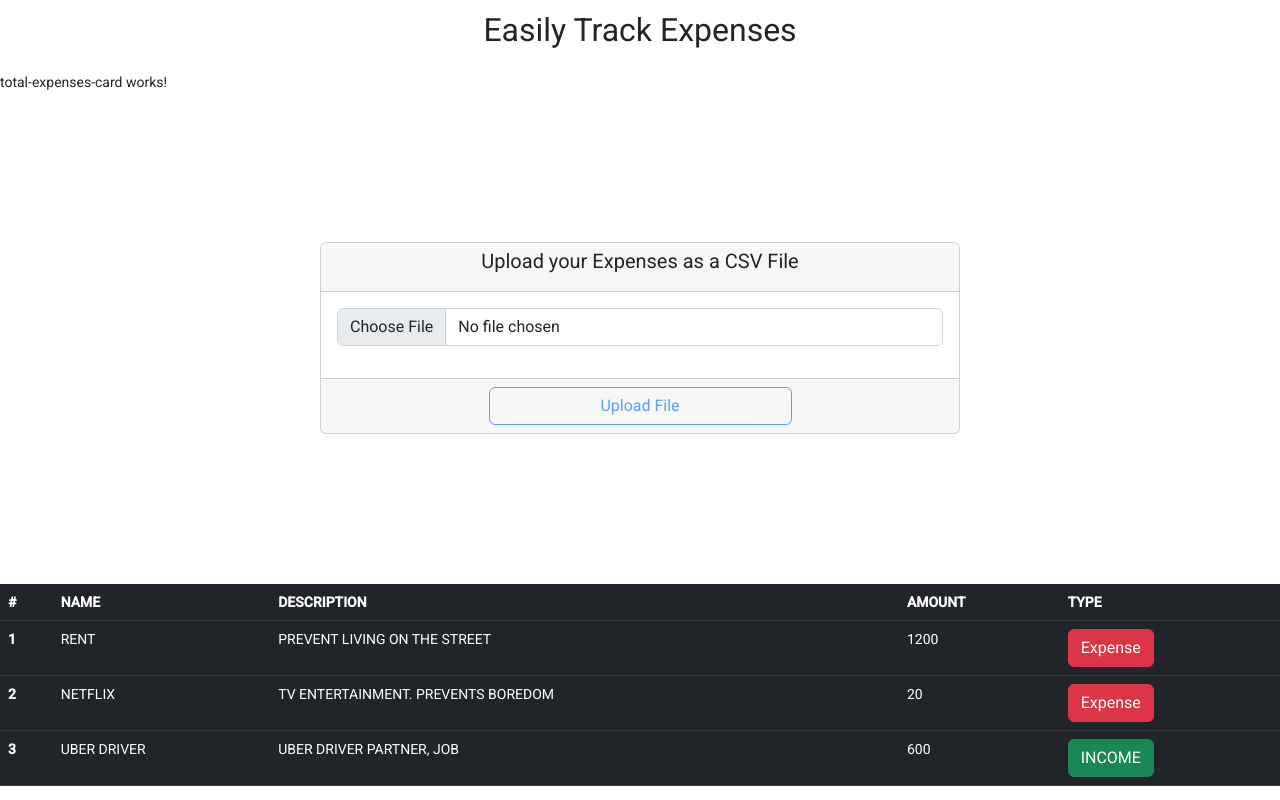
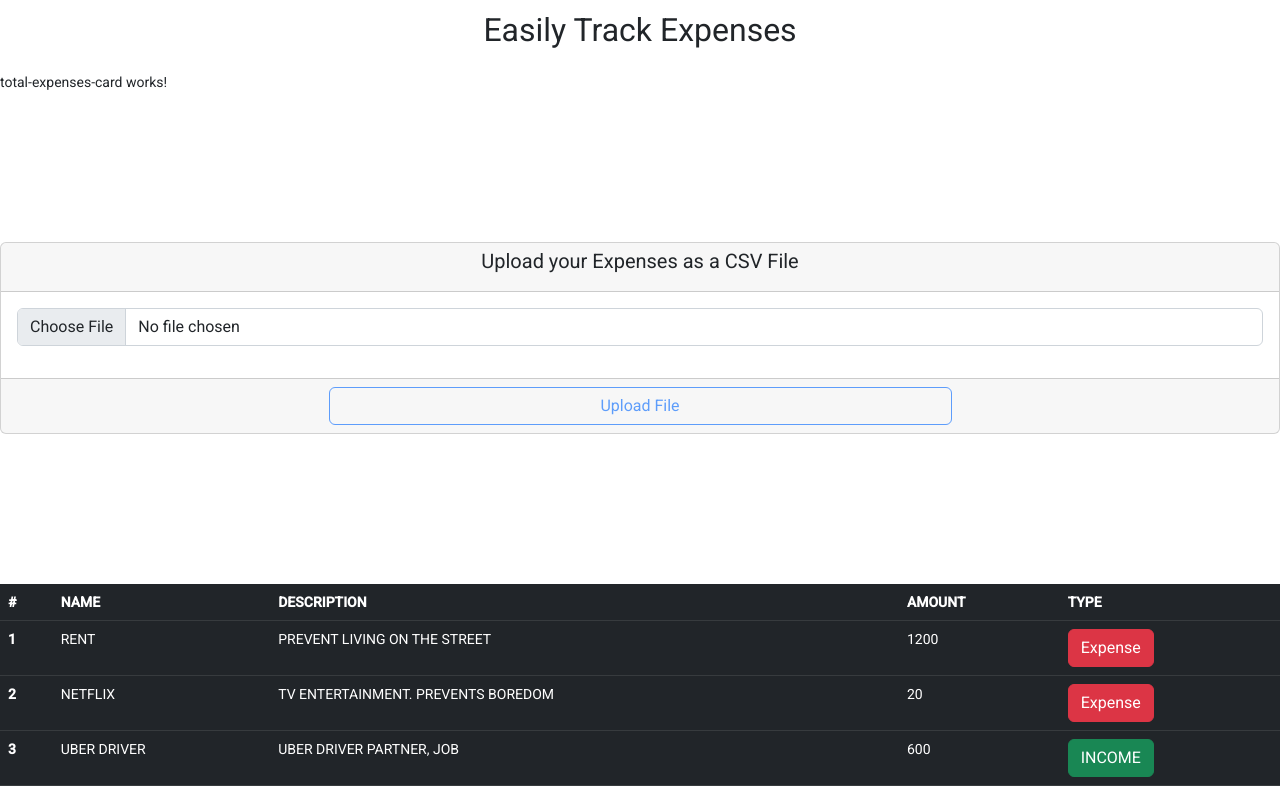
Before and after one commit to jonathanj101/easily-exprenses-tracker, an Angular app in the folder client/: page / in a window 1280 px wide. Built offline with nearby package versions, Linux system fonts and the light colour scheme.

Commit message:
commented div width

```diff
--- a/client/src/app/views/upload-csv/upload-csv.component.scss
+++ b/client/src/app/views/upload-csv/upload-csv.component.scss
@@ -1,5 +1,5 @@
 .upload-div {
-    width: 50%;
+    // width: 50%;
     height: auto;
     margin: 150PX auto;
 }
```
